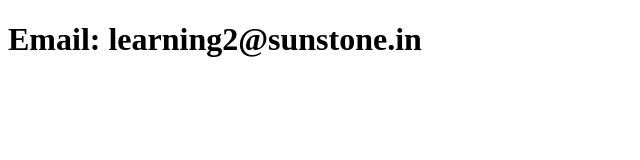
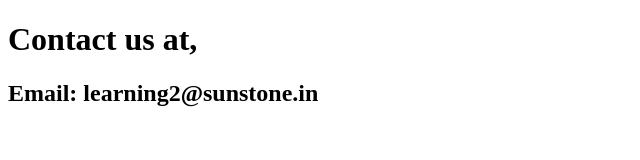
Before and after one commit to gautamahuja1996-art/AceAcademy, a plain HTML site: page templates/contact.html in a window 1280 px wide. Shown: the whole page, without its empty margins (0-640 px from the left). Drawn offline with Linux system fonts and the light colour scheme.

Commit message:
Update contact.html

```diff
--- a/templates/contact.html
+++ b/templates/contact.html
@@ -7,7 +7,8 @@
 </head>
 <body>
     <div class="contact_details">
-        <h1>Email: learning2@sunstone.in</h1>
+        <h1>Contact us at,</h1>
+        <h2>Email: learning2@sunstone.in</h2>
     </div>
 </body>
 </html>
```
